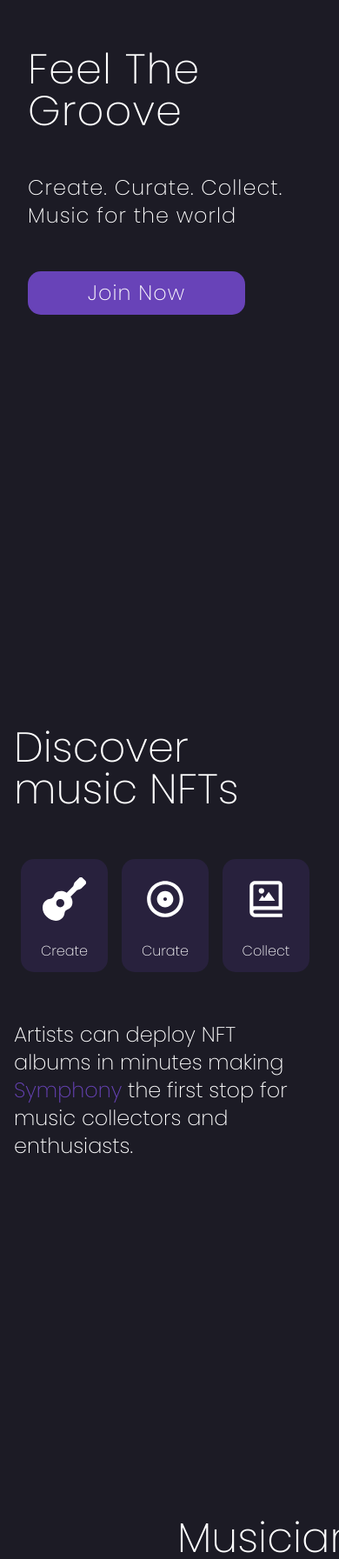
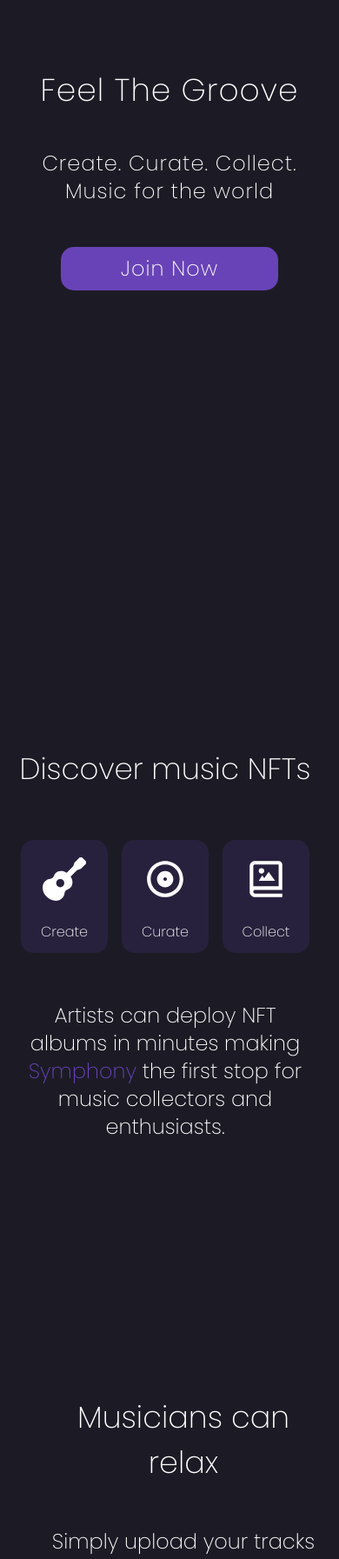
Before and after one commit to jtardioli/symphony-interface, a Next.js app: page / in a window 390 px wide. Shown: the part 181-1974 px from the top of the page at 87% size. Built offline with nearby package versions, Linux system fonts and the light colour scheme; no server answers; what @rainbow-me/rainbowkit, wagmi would draw is missing.

Commit message:
style for mobile

```diff
--- a/src/pages/index.tsx
+++ b/src/pages/index.tsx
@@ -22,9 +22,11 @@ const Landing: NextPage = () => {
             <div className="flex-grow-[1] hidden flex-col items-stretch justify-end  lg:flex z-20">
               <div className="bg-[url('/images/woman-looking-up.png')] flex-grow-[1] max-h-[87vh] min-1-[30vw] bg-contain bg-no-repeat bg-left-bottom"></div>
             </div>
-            <div className="flex  flex-col items-start m-[1rem] self-center -mt-[3rem]  tracking-[1px]	">
-              <h1 className="mb-[3rem] text-5xl ">Feel The Groove</h1>
-              <p className="mb-[3rem] text-2xl ">
+            <div className="flex  flex-col items-center lg:items-start m-[1rem] self-center -mt-[3rem]  tracking-[1px]	">
+              <h1 className="mb-[3rem] lg:text-5xl text-4xl ">
+                Feel The Groove
+              </h1>
+              <p className="mb-[3rem] lg:text-left text-center text-2xl ">
                 Create. Curate. Collect. Music for the world{" "}
               </p>
               <button className="h-[50px] w-[250px] bg-primary  text-2xl  rounded-[15px]">
@@ -32,9 +34,11 @@ const Landing: NextPage = () => {
               </button>
             </div>
           </section>
-          <section className="flex items-center justify-between min-h-screen">
+          <section className="flex items-center justify-between h-screen ">
             <div className="max-w-[500px]">
-              <h1 className="mb-[3rem] text-5xl ">Discover music NFTs</h1>
+              <h1 className="mb-[3rem] lg:text-5xl text-[34px] lg:text-left text-center ">
+                Discover music NFTs
+              </h1>
               <div className="flex mb-[3rem]">
                 <div className="bg-darkPrimary m-[0.5rem] p-[0.75rem] pt-[1.3rem] w-[100px] h-[130px] rounded-[15px] flex flex-col items-center justify-between">
                   <FaGuitar size={50} />
@@ -49,14 +53,14 @@ const Landing: NextPage = () => {
                   <p>Collect</p>
                 </div>
               </div>
-              <p className="text-2xl ">
+              <p className="text-2xl text-center lg:text-left">
                 Artists can deploy NFT albums in minutes making{" "}
                 <span className="text-primary">Symphony</span> the first stop
                 for music collectors and enthusiasts.
               </p>
             </div>
             <div>
-              <div className="relative h-[33vw] w-[33vw] ml-[2rem]">
+              <div className="relative h-[33vw] w-[33vw] ml-[2rem] max-w-[550px]  max-h-[550px]">
                 <Image
                   src="/images/albums.png"
                   alt="Picture of Albums"
@@ -66,20 +70,22 @@ const Landing: NextPage = () => {
               </div>
             </div>
           </section>
-          <section className="flex items-center justify-between min-h-screen">
+          <section className="flex items-center justify-between h-[60vh]">
             <div>
-              <div className="relative h-[40vw] w-[40vw] ml-[2rem]">
+              <div className="relative h-[40vw] w-[40vw] ml-[2rem] lg:flex hidden max-w-[650px]  max-h-[650px]">
                 <Image
                   src="/images/drag-drop.png"
-                  alt="Picture of Albums"
+                  alt="Create Album Screenshot"
                   layout="fill"
                   objectFit="contain"
                 />
               </div>
             </div>
-            <div className="max-w-[500px]">
-              <h1 className="mb-[3rem] text-5xl ">Musicians can relax</h1>
-              <p className="text-2xl ">
+            <div className="max-w-[500px] ml-[2rem]">
+              <h1 className="mb-[3rem] lg:text-5xl text-[35px] lg:text-left text-center ">
+                Musicians can relax
+              </h1>
+              <p className="text-2xl text-center lg:text-left">
                 Simply upload your tracks to{" "}
                 <span className="text-primary">Symphony</span> and we will
                 generate the smart contract and host your album’s metadata.
@@ -87,7 +93,7 @@ const Landing: NextPage = () => {
             </div>
           </section>
         </main>
-        <footer className="w-full bg-darkPrimary h-[9vh] flex justify-around items-center">
+        <footer className="w-full bg-darkPrimary h-[9vh] flex justify-around items-center md:text-[0.9rem] text-xs mt-[12rem]">
           <a>Contact Info: joshua.tardioli@gmail.com </a>
           <a>Twitter</a>
           <a>Discord</a>
```
